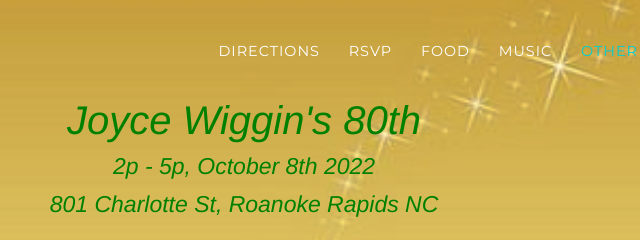
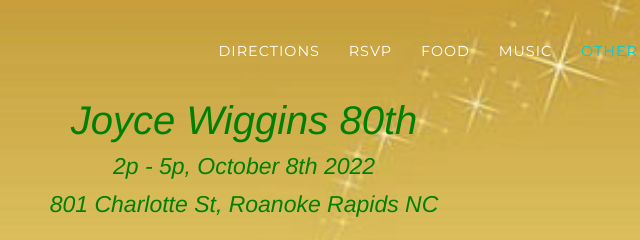
Before and after one commit to Kingman43/joycewiggins, a plain HTML site: page index.html in a window 1280 px wide. Shown: the top 240 px of the page, 396-1036 px from the left. Drawn offline with Linux system fonts and the light colour scheme; a web font is replaced by a local one.

Commit message:
Wiggins instead of Wiggin's

```diff
--- a/index.html
+++ b/index.html
@@ -76,7 +76,7 @@
     <header class="masthead">
       <div class="container">
 	<div class="intro-text">
-	  <div class="intro-lead-in">Joyce Wiggin's 80th</div>
+	  <div class="intro-lead-in">Joyce Wiggins 80th</div>
 	  <div class="intro-heading">2p - 5p, October 8th 2022</div>
 	  <div class="intro-heading">801 Charlotte St, Roanoke Rapids NC</div>
 	  </div>
```
